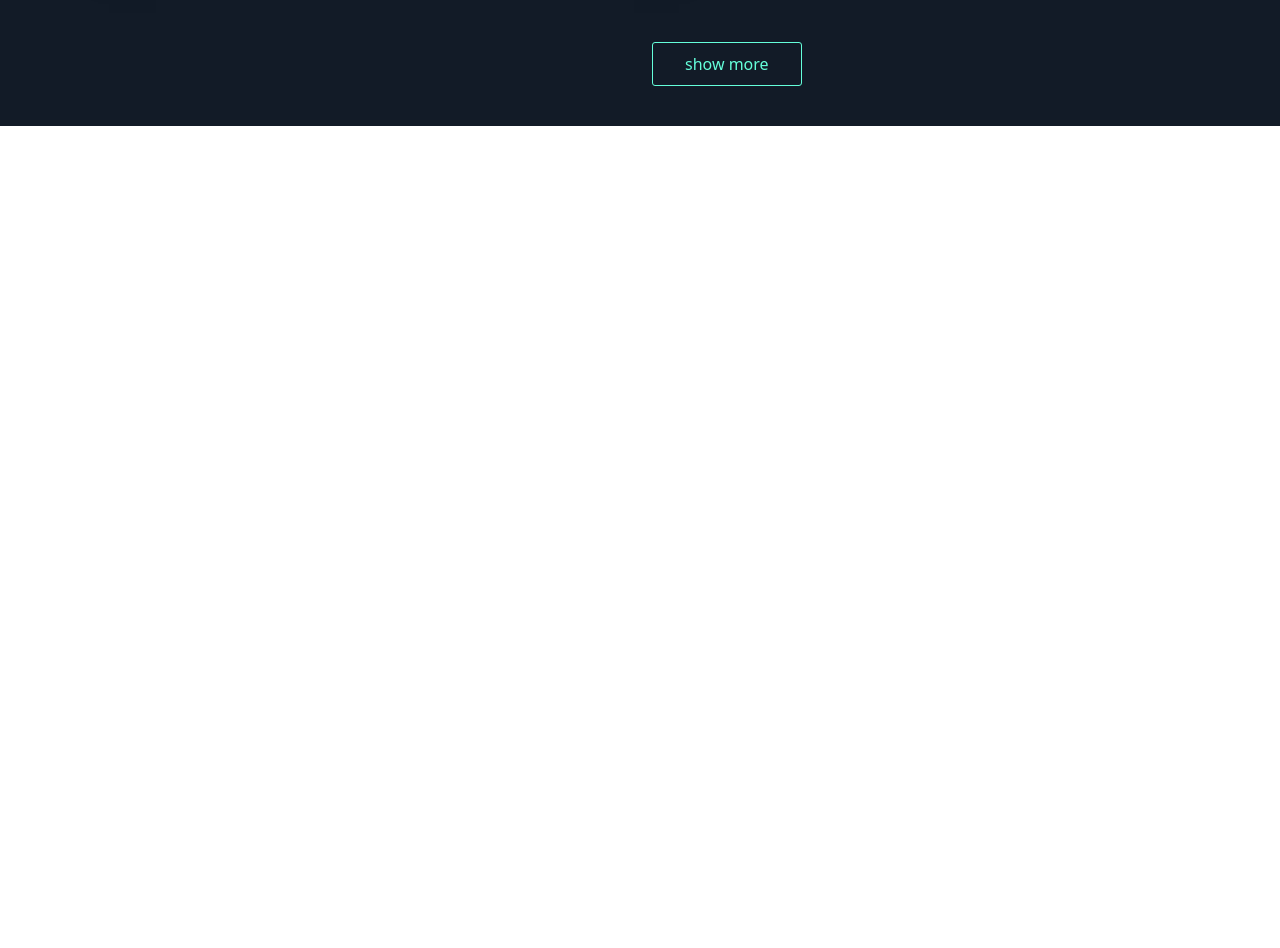
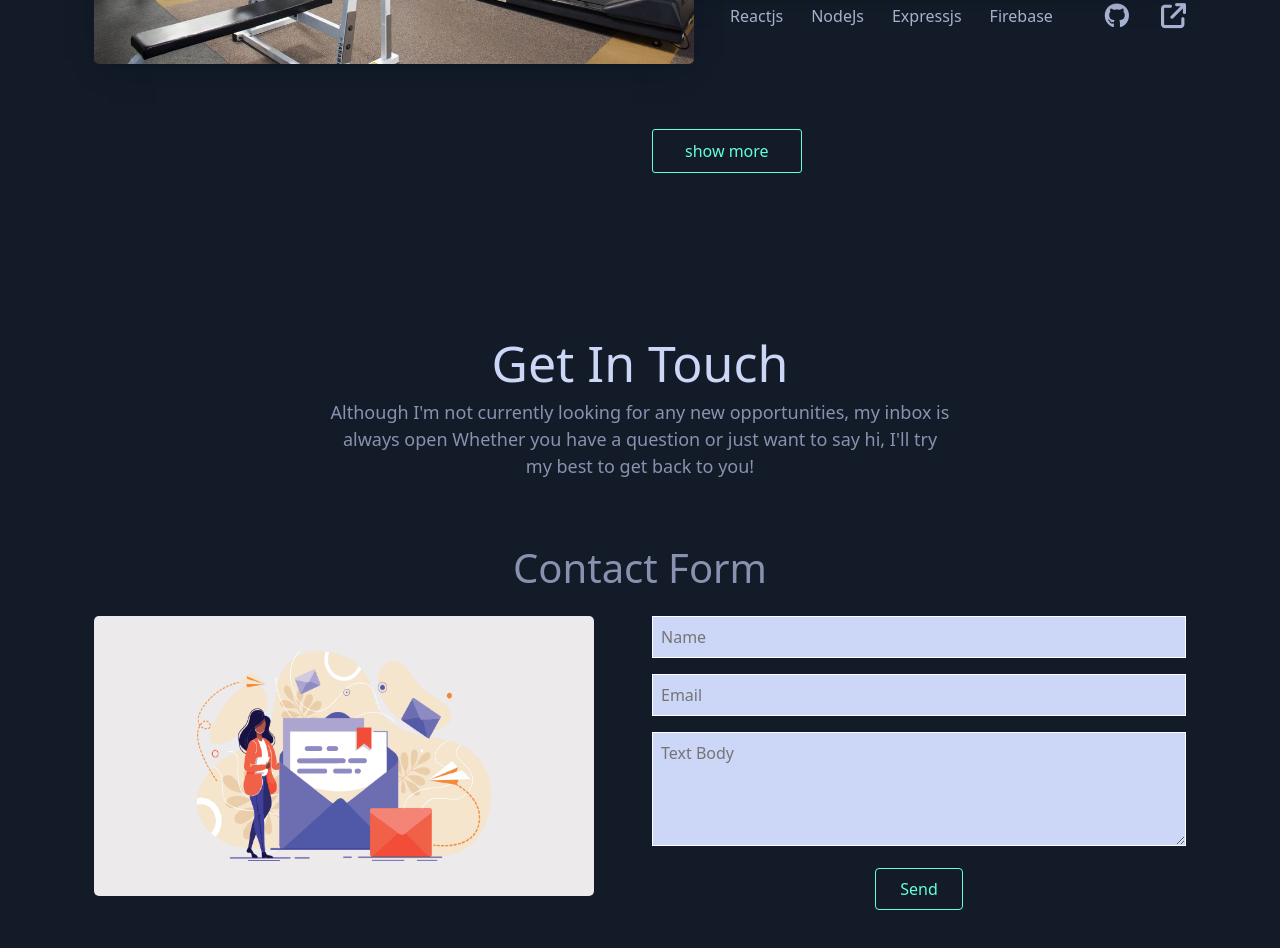
Before and after one commit to Rakibulhasan70/My-Portfolio, a React (Create React App) app: page / in a window 1280 px wide. Shown: the part 2280-3228 px from the top of the page. Before the commit the page ends 2406 px from the top, so only its background shows below. Built offline with nearby package versions, Linux system fonts and the light colour scheme.

Commit message:
contact form

```diff
--- a/package.json
+++ b/package.json
@@ -7,10 +7,12 @@
     "@testing-library/react": "^13.3.0",
     "@testing-library/user-event": "^13.5.0",
     "bootstrap": "^5.1.3",
+    "emailjs-com": "^3.2.0",
     "firebase": "^9.8.2",
     "react": "^18.1.0",
     "react-bootstrap": "^2.4.0",
     "react-dom": "^18.1.0",
+    "react-hook-form": "^7.31.3",
     "react-router-dom": "^6.3.0",
     "react-scripts": "5.0.1",
     "web-vitals": "^2.1.4"
--- a/src/App.css
+++ b/src/App.css
@@ -1,5 +1,4 @@
 .body {
   background-color: #121b27;
-  /* background-color: white; */
   overflow-x: hidden;
 }
--- /dev/null
+++ b/src/Components/Form.css
@@ -0,0 +1,9 @@
+.contact-img {
+    width: 500px;
+}
+
+@media only screen and (max-width: 576px) {
+    .contact-img {
+        width: 100%;
+    }
+}
--- /dev/null
+++ b/src/Components/Form.js
@@ -0,0 +1,42 @@
+import React from 'react';
+import emaijs from 'emailjs-com'
+import contact from '../../src/image/contact.png'
+import './Form.css'
+
+
+const Form = () => {
+    const sendEmail = (e) => {
+        e.preventDefault()
+
+        emaijs.sendForm('service_ns2hbvn', 'template_39p1u2a', e.target, 'P442xSSTKMHmprr8j')
+            .then(res => {
+                console.log(res);
+            })
+    }
+
+
+    return (
+        <div className='container my-5' >
+            <h1 className='text-center' style={{ marginTop: '25px', color: '#8892b0' }}>Contact Form</h1>
+            <div className="row">
+                <div className="col-lg-6">
+                    <img className='mt-3 contact-img' src={contact} alt="" />
+                </div>
+                <div className="col-lg-6">
+                    <form onSubmit={sendEmail}>
+                        <input type="text" name='name' placeholder='Name' className='mx-auto w-100 p-2 mt-3' style={{ backgroundColor: '#CCD6F6', border: '1px solid white' }} />
+                        <br />
+                        <input type="email" name="email" id="" placeholder='Email' className='mx-auto w-100 p-2 mt-3' style={{ backgroundColor: '#CCD6F6', border: '1px solid white' }} />
+                        <br />
+                        <textarea name="message" placeholder='Text Body' rows="4" className='mx-auto w-100 p-2 mt-3' style={{ backgroundColor: '#CCD6F6', border: '1px solid white' }}></textarea>
+                        <br />
+                        <div className='text-center'><input className='mt-3 p-2 px-4 rounded resume' type="submit" value="Send" /></div>
+                    </form>
+                </div>
+            </div>
+        </div>
+
+    );
+};
+
+export default Form;
--- /dev/null
+++ b/src/Components/GetTouch.css
@@ -0,0 +1,21 @@
+.get {
+    text-align: center;
+    color: #CCD6F6;
+    font-weight: 600px;
+    line-height: 1.1;
+    margin-top: 75px;
+    font-size: clamp(40px, 5vw, 50px);
+}
+
+.get-title {
+    text-align: center;
+    color: #8892b0;
+    line-height: 1.5em;
+    font-size: 18px;
+}
+
+@media only screen and (max-width: 576px) {
+    .get {
+        margin-top: 0px;
+    }
+}
--- /dev/null
+++ b/src/Components/GetTouch.js
@@ -0,0 +1,21 @@
+import React from 'react';
+import './GetTouch.css'
+
+const GetTouch = () => {
+    return (
+        <div className='container my-5'>
+            <div className="row">
+                <div className="col-lg-12 col-12">
+                    <h1 className='get'>Get In Touch</h1>
+                    <p className='get-title'>Although I'm not currently looking for any new opportunities, my inbox is
+                        <br />
+                        always open Whether you have a question or just want to say hi, I'll try
+                        <br />
+                        my best to get back to you!</p>
+                </div>
+            </div>
+        </div>
+    );
+};
+
+export default GetTouch;
--- a/src/Components/Home.css
+++ b/src/Components/Home.css
@@ -73,6 +73,9 @@
         margin-left: 20px;
     }
 
+    .res {
+        margin-top: -190px
+    }
 
 
 }
--- a/src/Components/Home.js
+++ b/src/Components/Home.js
@@ -5,6 +5,8 @@ import Projects from '../Components/Projects'
 import './Home.css'
 import Project1 from './Project1';
 import Project2 from './Project2';
+import Form from './Form';
+import GetTouch from './GetTouch';
 const Home = () => {
     return (
         <div className='container mt-4 text-white'>
@@ -13,7 +15,7 @@ const Home = () => {
                 <h2 className='name'>Rakibul Hasan Sohag </h2>
                 <h2 className='title'>I build things for the web.</h2>
                 <p className='text'>Based on JavaScript, Nodejs specializes in RaectJs. If you are a business or job seeking a web developer, employer,looking to hire. You can get in touch with me here.</p>
-                <div>
+                <div className='res'>
                     <button className='rounded ms-3 resume '><a href="https://drive.google.com/file/d/1e9g5uvlfqyMZ9e3vsZJjoGLP1fdMHQU_/view?usp=sharing" style={{ textDecoration: 'none', color: '#64FFDA' }}>Resume</a></button>
                 </div>
                 <About></About>
@@ -28,6 +30,8 @@ const Home = () => {
             <Projects></Projects>
             <Project1></Project1>
             <Project2></Project2>
+            <GetTouch></GetTouch>
+            <Form></Form>
         </div>
     );
 };
--- a/src/Components/Project1.css
+++ b/src/Components/Project1.css
@@ -17,7 +17,7 @@
     box-shadow: 0px 10px 30px -15px rgba(2, 12, 27, 0.7);
     position: relative;
     z-index: 1;
-    height: 250px;
+    height: 300px;
     padding-right: 60px;
 }
 
--- a/src/Components/Project2.css
+++ b/src/Components/Project2.css
@@ -1,5 +1,9 @@
 .more {
     margin: 40px 0px;
+}
+
+.more {
+    margin-top: 85px;
 }
 
 @media only screen and (max-width: 576px) {
--- a/src/Components/Projects.css
+++ b/src/Components/Projects.css
@@ -3,7 +3,7 @@
     box-shadow: 0px 10px 30px -15px rgba(2, 12, 27, 0.7);
     position: relative;
     z-index: 1;
-    height: 250px;
+    height: 300px;
 
 
 }
```
Also changed, not shown: src/image/contact.png (added), 1 other file (tests, documents, lock files or other folders).
